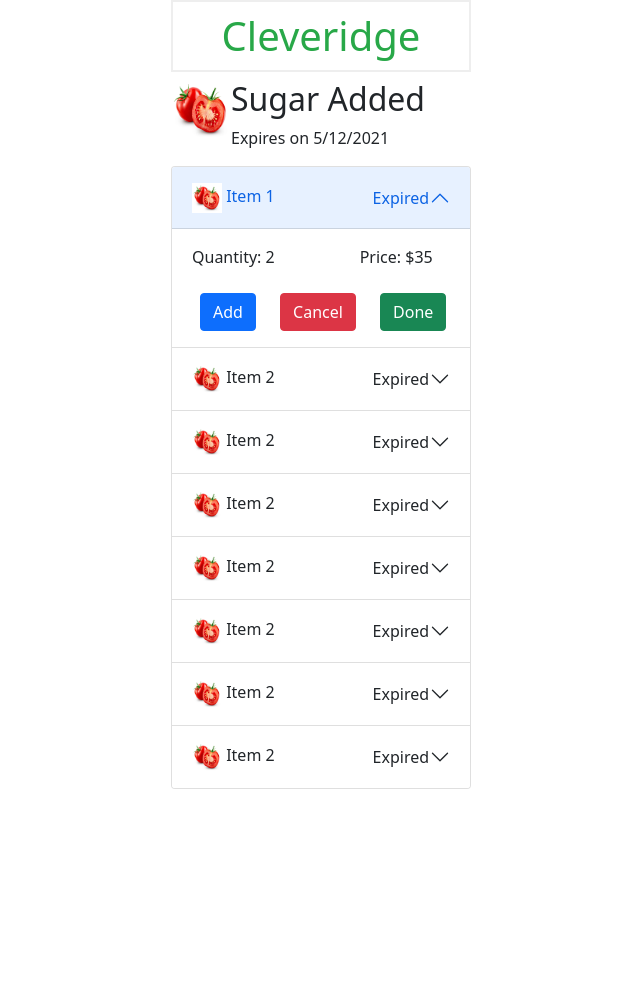
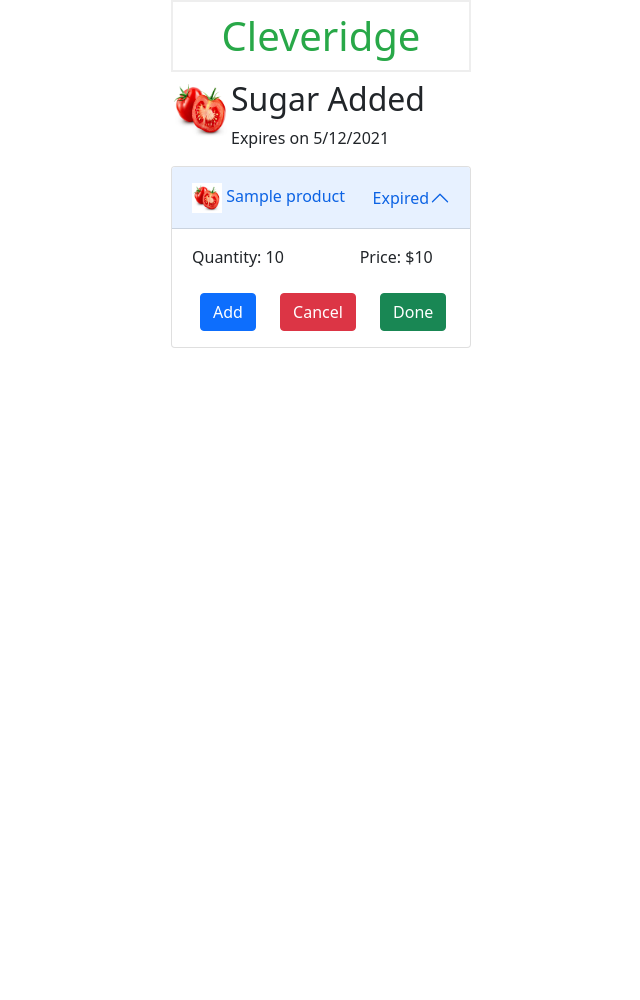
Before and after one commit to KartavyaBhatt/BrickHack7, a Flask app: page / in a window 1280 px wide. Shown: the whole page, without its empty margins (319-959 px from the left). Run offline with Flask 2, Linux system fonts and the light colour scheme; a database or web service that is not in the repository returns one stand-in record (values such as "Sample title"); some libraries are stand-ins or nearby versions.

Commit message:
Pulling data from MongoDB through flask and using in UI

```diff
--- a/flask_init.py
+++ b/flask_init.py
@@ -1,7 +1,13 @@
 from flask import Flask, render_template
+from flask_pymongo import PyMongo
 
 app = Flask(__name__)
 
+app.config["MONGO_URI"] = "mongodb://localhost:27017/productdb"
+mongo = PyMongo(app)
+
 @app.route('/')
 def index():
-    return render_template('index.html')
+    items = mongo.db.product.find({})
+    print ("Items: ", items)
+    return render_template("index.html", items=items)
--- a/templates/index.html
+++ b/templates/index.html
@@ -4,7 +4,7 @@
     <meta charset="UTF-8">
     <link rel="stylesheet" href="../static/css/style.css">
     <link href="https://cdn.jsdelivr.net/npm/bootstrap@5.0.0-beta2/dist/css/bootstrap.min.css" rel="stylesheet" integrity="sha384-BmbxuPwQa2lc/FVzBcNJ7UAyJxM6wuqIj61tLrc4wSX0szH/Ev+nYRRuWlolflfl" crossorigin="anonymous">
-    <title>FlaskBlog</title>
+    <title>Cleveridge</title>
 </head>
 <body>
   <div class="mobilecontainer">
@@ -18,12 +18,13 @@
 
    <div class="accordion" id="accordionExample">
 
+    {% for item in items %}
         <div class="accordion-item">
             <h2 class="accordion-header" id="headingOne">
             <button class="clearfix accordion-button" type="button" data-bs-toggle="collapse" data-bs-target="#collapseOne" aria-expanded="true" aria-controls="collapseOne">
                 <div class="itemxx">
                 <img src="../static/image/tomato.jpg" height="30px" width="30px">
-            <span>Item 1</span>
+                <span>{{ item['pName'] }}</span>
                 </div>
                 <div>
                 <span>Expired</span>
@@ -33,10 +34,10 @@
             <div id="collapseOne" class="accordion-collapse collapse show" aria-labelledby="headingOne" data-bs-parent="#accordionExample">
             <div class="accordion-body">
                 <div class="quantityxx">
-            <span>Quantity: 2</span>
+                <span>Quantity: {{ item['pQuantity'] }}</span>
                 </div>
                 <div>
-            <span>Price: $35</span>
+                <span>Price: ${{ item['pPrice'] }}</span>
                 </div>
                 <br/>
                 <div class="btnplacement">
@@ -47,9 +48,12 @@
             </div>
             </div>
         </div>
+    {% endfor %}
 
 
-      <div class="accordion-item">
+
+
+      <!-- <div class="accordion-item">
         <h2 class="accordion-header" id="headingTwo">
           <button class="accordion-button collapsed" type="button" data-bs-toggle="collapse" data-bs-target="#collapseTwo" aria-expanded="false" aria-controls="collapseTwo">
             <div class="itemxx">
@@ -257,7 +261,7 @@
             </div>
           </div>
         </div>
-      </div>
+      </div> -->
       <!-- <div class="accordion-item">
         <h2 class="accordion-header" id="headingTwo">
           <button class="accordion-button collapsed" type="button" data-bs-toggle="collapse" data-bs-target="#collapseTwo" aria-expanded="false" aria-controls="collapseTwo">
```
Lines whose indentation alone changed are shown as unchanged.
